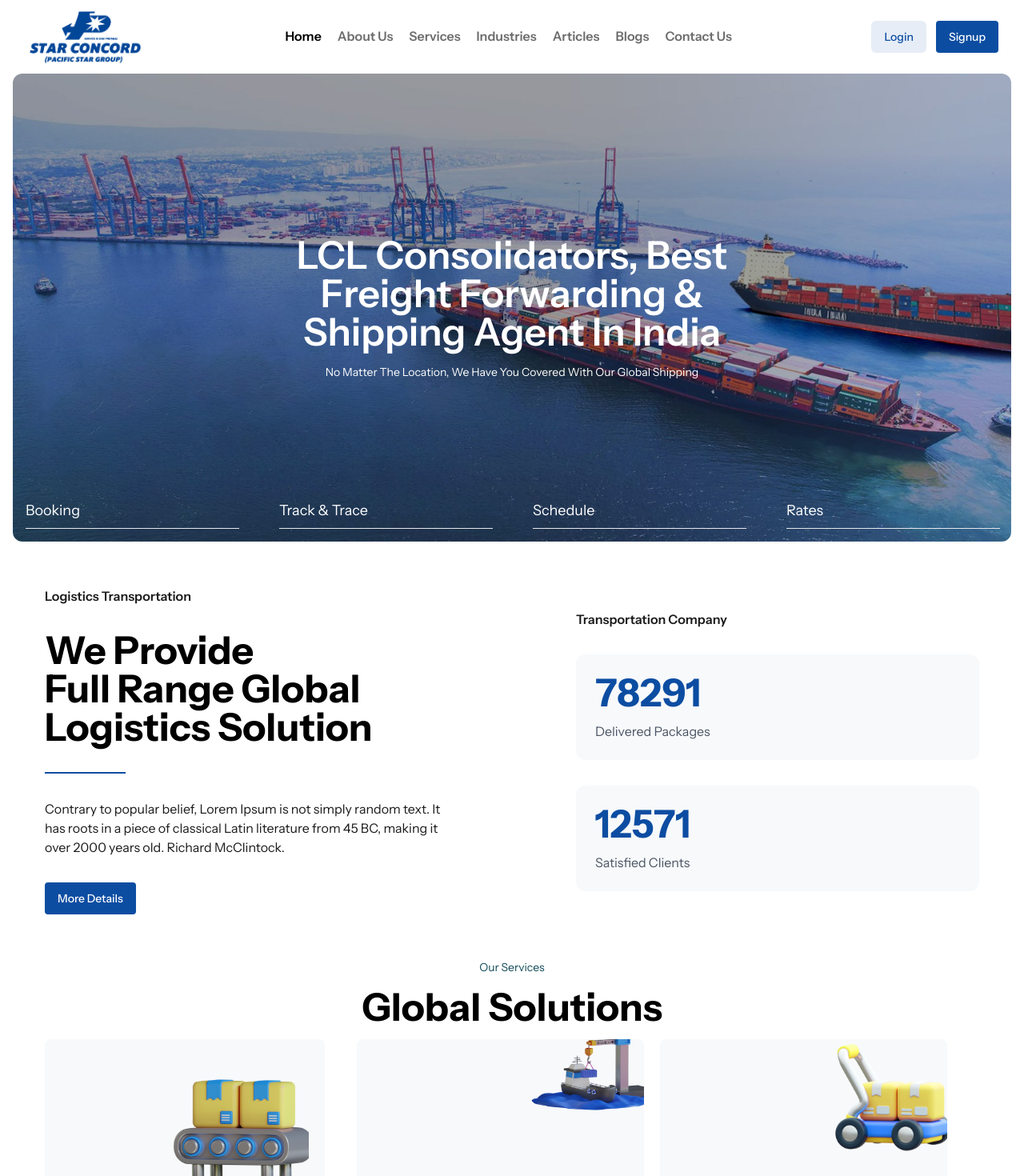
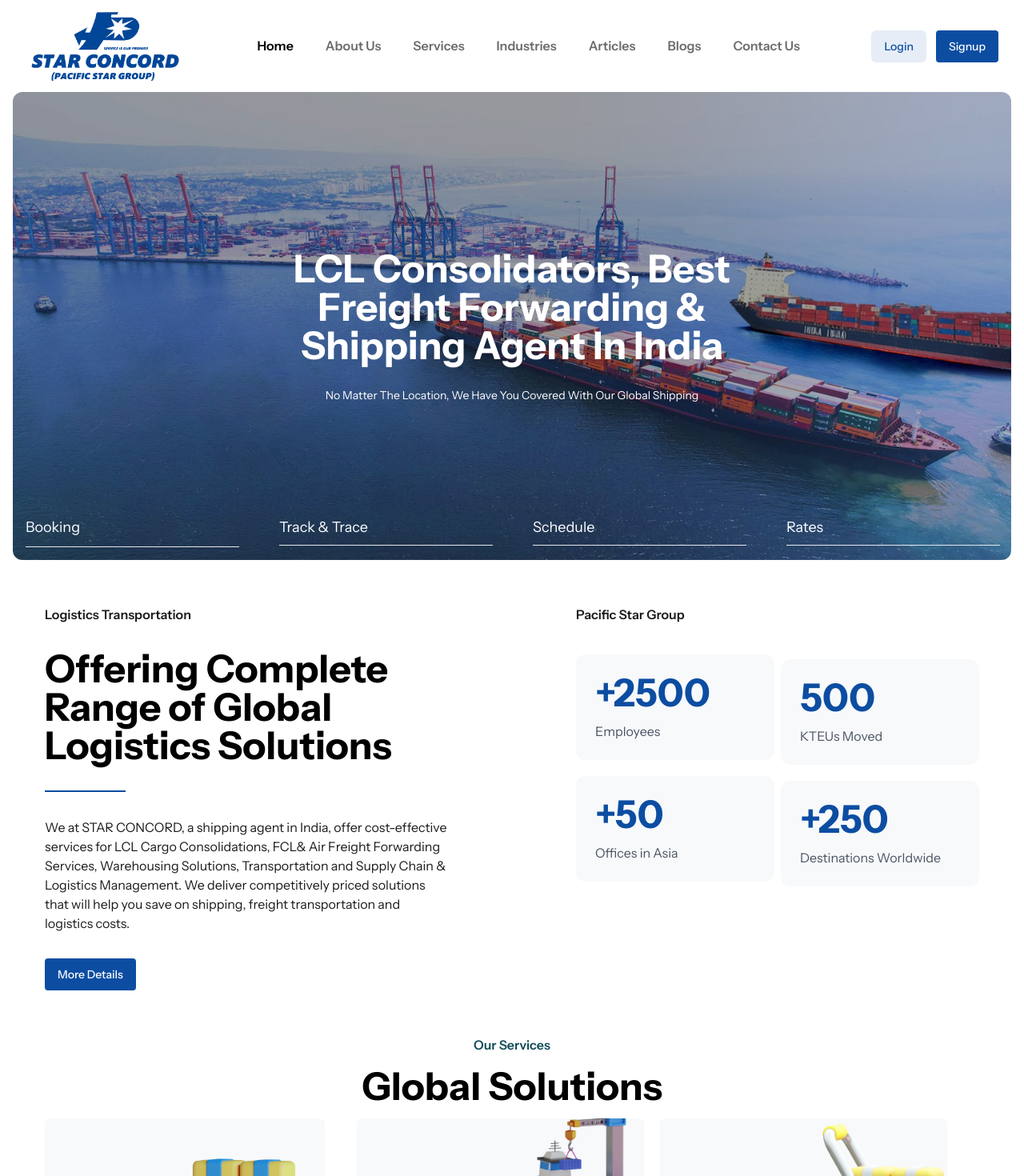
Before and after one commit to jkwebdeveloper/star_concord_nextjs, a Next.js app: page / in a window 1280 px wide. Shown: the top 1470 px of the page at 80% size. Built offline with nearby package versions, Linux system fonts and the light colour scheme.

Commit message:
home page changes

```diff
--- a/src/app/globals.css
+++ b/src/app/globals.css
@@ -83,6 +83,30 @@
     width: 100%;
     left: 0;
 }
+.title:after,
+.heading:after {
+    background: #0057a4;
+    content: '';
+    display: block;
+    height: 3px;
+    width: 100px;
+    margin-top: 7px;
+}
+
+.header:after {
+    background: none repeat scroll 0 0 transparent;
+    content: '';
+    display: block;
+    height: 2px;
+    background: #0057a4;
+    transition: width 0.2s ease 0s, left 0.2s ease 0s;
+    width: 0;
+}
+
+.header:hover:after {
+    width: 100%;
+    left: 0;
+}
 /* Swiper Slider */
 body .swiper {
     padding-bottom: 3rem !important;
--- a/src/app/page.js
+++ b/src/app/page.js
@@ -4,20 +4,26 @@
 import LocationSection from '@/components/home/Location';
 import OurIndustriesSection from '@/components/home/OurIndustries';
 import OurServiceSection from '@/components/home/OurService';
+import ServiceImage from '@/components/home/ServiceImage';
+import TextSection from '@/components/home/TextSection';
 import TransportSection from '@/components/home/TransportSection';
 import Image from 'next/image';
 
 export default function Home() {
     return (
-        <div className="pb-10 space-y-6 xl:space-y-14">
+        <div className="space-y-6 xl:space-y-14">
             <HeroSection />
-            <div className="container px-3 mx-auto space-y-6 xl:space-y-14 lg:px-10">
+            <div className="container px-3 pb-10 mx-auto space-y-6 xl:space-y-14 lg:px-10">
                 <TransportSection />
                 <OurServiceSection />
                 <ClientImageSection />
                 <OurIndustriesSection />
                 <LocationSection />
+                <ServiceImage />
                 <GetInTouchSection />
+            </div>
+            <div className="">
+                <TextSection />
             </div>
         </div>
     );
--- a/src/components/global/index.js
+++ b/src/components/global/index.js
@@ -133,11 +133,12 @@
                             src={'/static/images/Star Concord Logo new-01.png'}
                             alt="logo"
                             loading="lazy"
-                            width={150}
-                            height={150}
+                            width={200}
+                            height={200}
+                            className="object-cover"
                         />
                     </Link>
-                    <ul className="hidden gap-5 lg:flex">
+                    <ul className="hidden gap-10 lg:flex">
                         {/* {menuItems.map((item, index) => (
               <li
                 key={index}
--- a/src/components/home/HeroSection.js
+++ b/src/components/home/HeroSection.js
@@ -1,5 +1,5 @@
-import Image from 'next/image'
-import React from 'react'
+import Image from 'next/image';
+import React from 'react';
 
 const HeroSection = () => {
     return (
@@ -12,37 +12,40 @@
                 height={1000}
                 className="object-cover w-full h-full rounded-xl "
             />
-      <div className="absolute md:top-0 -top-6 left-0 flex items-center justify-center w-full h-full">
-        <div className="text-center">
-          <p className="md:w-1/2 w-[90%] mx-auto text-base font-semibold text-center text-white lg:text-5xl">
-            LCL Consolidators, Best Freight Forwarding & Shipping Agent In
-            India
+            <div className="absolute left-0 flex items-center justify-center w-full h-full md:top-0 -top-6">
+                <div className="text-center md:space-y-7">
+                    <p className="md:w-1/2 w-[90%] leading-5 mx-auto text-base font-bold text-center text-white lg:text-5xl">
+                        LCL Consolidators, Best Freight Forwarding & Shipping
+                        Agent In India
                     </p>
                     <p className="md:w-1/2 mx-auto mt-2 text-[10px] text-center text-white lg:mt-4 lg:w-auto lg:text-sm">
-            No Matter The Location, We Have You Covered With Our Global Shipping
+                        No Matter The Location, We Have You Covered With Our
+                        Global Shipping
                     </p>
                 </div>
             </div>
-      <div className="container absolute bottom-0 grid md:grid-cols-4 grid-cols-2 md:gap-5 gap-1 p-3 mx-auto text-sm text-white lg:p-4 lg:text-lg">
-        <div className='space-y-2'>
-          <p>Booking</p>
-          <hr className="w-[90%]"/>
+            <div className="container absolute bottom-0 grid grid-cols-2 gap-1 p-3 mx-auto text-sm text-white md:grid-cols-4 md:gap-5 lg:p-4 lg:text-lg">
+                <div className="space-y-2">
+                    <p className="inline-block cursor-pointer hover:font-semibold header">
+                        Booking
+                    </p>
+                    <hr className="w-[90%]" />
                 </div>
-        <div className='space-y-2'>
+                <div className="space-y-2">
                     <p>Track & Trace</p>
                     <hr className="md:w-[90%] w-[83%]" />
                 </div>
-        <div className='space-y-2'>
+                <div className="space-y-2">
                     <p>Schedule</p>
-          <hr className="w-[90%]"/>
+                    <hr className="w-[90%]" />
                 </div>
-        <div className='space-y-2'>
+                <div className="space-y-2">
                     <p>Rates</p>
                     <hr className="md:w-[90%] w-[83%]" />
                 </div>
             </div>
         </div>
-  )
-}
+    );
+};
 
-export default HeroSection
+export default HeroSection;
--- a/src/components/home/OurService.js
+++ b/src/components/home/OurService.js
@@ -4,7 +4,7 @@
 const OurServiceSection = () => {
     return (
         <div className="container w-full mx-auto space-y-4 text-center">
-            <p className="text-sm text-[#104B59]">Our Services</p>
+            <p className="font-semibold text-[#104B59]">Our Services</p>
             <p className="text-xl font-bold lg:text-5xl">Global Solutions</p>
             <div className="flex flex-col items-start space-y-5 md:flex-row md:space-y-0">
                 <div className="md:w-[30%] w-full space-y-5">
@@ -30,8 +30,8 @@
                                 src={'/static/images/Harbor Crane 1.png'}
                                 alt="unsplash"
                                 loading="lazy"
-                                width={150}
-                                height={150}
+                                width={200}
+                                height={200}
                                 className="object-cover"
                             />
                         </div>
@@ -47,8 +47,8 @@
                                 src={'/static/images/package 1.png'}
                                 alt="unsplash"
                                 loading="lazy"
-                                width={150}
-                                height={150}
+                                width={170}
+                                height={170}
                                 className="object-cover"
                             />
                         </div>
--- /dev/null
+++ b/src/components/home/ServiceImage.js
@@ -0,0 +1,34 @@
+import Image from 'next/image';
+import React from 'react';
+import { Button } from '../ui/button';
+
+const ServiceImage = () => {
+    return (
+        <div className="container relative w-full p-2 mx-auto space-y-2 text-center lg:space-y-4">
+            <Image
+                src={'/static/images/service.png'}
+                alt="banner"
+                loading="lazy"
+                width={900}
+                height={900}
+                className="object-cover w-full h-full rounded-xl "
+            />
+            <div className="absolute top-0 flex items-center justify-start w-full h-full text-left">
+                <div className="mx-5 space-y-3 lg:space-y-6 lg:mx-28">
+                    <p className="text-lg font-bold text-justify text-white md:text-2xl lg:text-5xl">
+                        Service is Our Promise
+                    </p>
+                    <p className="text-white">
+                        We are glad to assist with you about your freight &amp;
+                        shipping needs…
+                    </p>
+                    <Button variant="primary" className="">
+                        Contact Us
+                    </Button>
+                </div>
+            </div>
+        </div>
+    );
+};
+
+export default ServiceImage;
--- /dev/null
+++ b/src/components/home/TextSection.js
@@ -0,0 +1,42 @@
+import React from 'react';
+
+const TextSection = () => {
+    return (
+        <div className="w-full bg-[#F7F9FB]">
+            <div className="container relative w-full p-2 px-2 py-10 mx-auto space-y-2 lg:px-10 lg:space-y-4">
+                <p className="text-[#1B1B1B]">
+                    Established in 1977, PACIFIC STAR GROUP is now one of the
+                    largest shipping agents and most influential market leaders
+                    in Taiwan, throughout Greater China, the USA & Globally.
+                    Pacific Star Group’s services include liner agency,
+                    shipbroker, tramp agency, container leasing, NVOCC, ocean
+                    and air freight forwarding and customs clearance. Pacific
+                    Star Group has strategically placed offices across the globe
+                    to reach every client who needs reliable shipping services.
+                    Currently, Pacific Star Group has over 2,500 professionals
+                    to ensure a worry-free delivery.
+                </p>
+                <p className="text-[#1B1B1B]">
+                    Over the years, the Taiwan Ministry of Transportation and
+                    Communication and the Port Authority of Keelung has
+                    consistently named Pacific Star Group as “The best NVOCC of
+                    the year”. CommonWealth Magazine, Business Weekly and China
+                    Credit Information Services have also ranked the group as
+                    one of the “Top 500 Corporations” in the service industry.
+                    These recognitions fuelled our perseverance as a shipping
+                    company to strive for excellence.
+                </p>
+                <p className="text-[#1B1B1B] font-semibold">
+                    A Passionate Commitment to Making a Difference
+                </p>
+                <p className="text-[#1B1B1B]">
+                    Our team of experts is ready to work with you, to find the
+                    best freight forwarding solutions for your needs. Get in
+                    touch with us today.
+                </p>
+            </div>
+        </div>
+    );
+};
+
+export default TextSection;
--- a/src/components/home/TransportSection.js
+++ b/src/components/home/TransportSection.js
@@ -4,21 +4,23 @@
 const TransportSection = () => {
     return (
         <div className="container w-full mx-auto">
-            <div className="grid items-center gap-5 lg:grid-cols-2 xl:gap-40 md:gap-20">
+            <div className="grid items-start gap-5 lg:grid-cols-2 xl:gap-40 md:gap-20">
                 <div className="space-y-4 lg:space-y-8">
                     <h2 className="text-base font-semibold text-[#1B1B1B]">
                         Logistics Transportation
                     </h2>
-                    <h1 className="text-lg font-bold lg:text-5xl">
-                        We Provide <br /> Full Range Global <br /> Logistics
-                        Solution
+                    <h1 className="text-lg font-bold leading-4 lg:text-5xl">
+                        Offering Complete Range of Global Logistics Solutions
                     </h1>
                     <hr className="w-1/5 h-0.5 border-t-0 bg-primary_color dark:bg-white/10" />
                     <p className="text-[#1B1B1B] text-base ">
-                        Contrary to popular belief, Lorem Ipsum is not simply
-                        random text. It has roots in a piece of classical Latin
-                        literature from 45 BC, making it over 2000 years old.
-                        Richard McClintock.
+                        We at STAR CONCORD, a shipping agent in India, offer
+                        cost-effective services for LCL Cargo Consolidations,
+                        FCL& Air Freight Forwarding Services, Warehousing
+                        Solutions, Transportation and Supply Chain & Logistics
+                        Management. We deliver competitively priced solutions
+                        that will help you save on shipping, freight
+                        transportation and logistics costs.
                     </p>
                     <div className="">
                         <Button variant="primary" className="">
@@ -28,19 +30,35 @@
                 </div>
                 <div className="justify-center w-full space-y-8">
                     <h2 className="text-base font-semibold text-[#1B1B1B]">
-                        Transportation Company
+                        Pacific Star Group
                     </h2>
-                    <div className="bg-[#F7F9FB] space-y-3 rounded-xl p-6">
-                        <div className="text-5xl font-bold text-primary_color">
-                            78291
+                    <div className="grid items-center grid-cols-2 gap-2">
+                        <div className="bg-[#F7F9FB] space-y-3 rounded-xl p-6">
+                            <div className="text-5xl font-bold text-primary_color">
+                                +2500
+                            </div>
+                            <div className="text-gray-600">Employees</div>
                         </div>
-                        <div className="text-gray-600">Delivered Packages</div>
-                    </div>
-                    <div className="bg-[#F7F9FB] space-y-3 rounded-xl mt-3 p-6">
-                        <div className="text-5xl font-bold text-primary_color">
-                            12571
+                        <div className="bg-[#F7F9FB] space-y-3 rounded-xl mt-3 p-6">
+                            <div className="text-5xl font-bold text-primary_color">
+                                500
+                            </div>
+                            <div className="text-gray-600">KTEUs Moved</div>
                         </div>
-                        <div className="text-gray-600">Satisfied Clients</div>
+                        <div className="bg-[#F7F9FB] space-y-3 rounded-xl p-6">
+                            <div className="text-5xl font-bold text-primary_color">
+                                +50
+                            </div>
+                            <div className="text-gray-600">Offices in Asia</div>
+                        </div>
+                        <div className="bg-[#F7F9FB] space-y-3 rounded-xl mt-3 p-6">
+                            <div className="text-5xl font-bold text-primary_color">
+                                +250
+                            </div>
+                            <div className="text-gray-600">
+                                Destinations Worldwide
+                            </div>
+                        </div>
                     </div>
                 </div>
             </div>
```
Also changed, not shown: public/static/images/service.png (added). Lines whose indentation alone changed are shown as unchanged.
